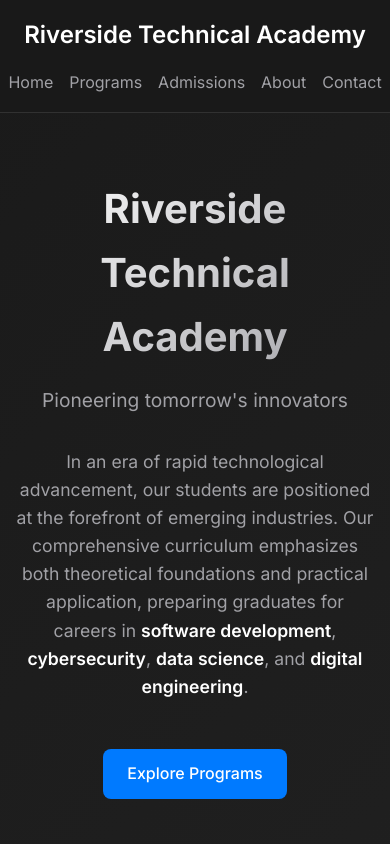
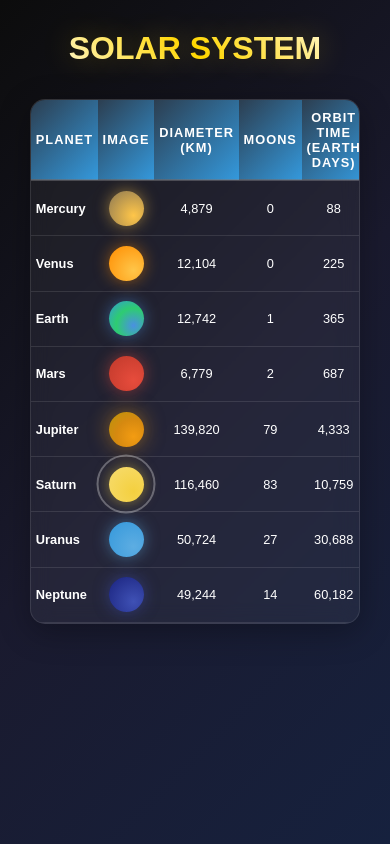
Before and after one commit to abhishek4me/School-homepage, a plain HTML site: page index.html in a window 390 px wide. Shown: the top 844 px of the page. Drawn offline with Linux system fonts and the light colour scheme.

Commit message:
Add solar system table project

```diff
--- a/index.html
+++ b/index.html
@@ -3,114 +3,83 @@
 <head>
     <meta charset="UTF-8">
     <meta name="viewport" content="width=device-width, initial-scale=1.0">
-    <title>Riverside Technical Academy - Pioneering Tomorrow's Innovators</title>
+    <title>Solar System - Modern Style</title>
     <link rel="stylesheet" href="style.css">
-    <meta name="description" content="Leading technical education institution specializing in software development, cybersecurity, data science, and digital engineering.">
 </head>
 <body>
-    <!-- Header Section -->
-    <header>
-        <div class="container">
-            <div class="header-content">
-                <a href="#" class="logo">Riverside Technical Academy</a>
-                <nav>
-                    <ul>
-                        <li><a href="#home">Home</a></li>
-                        <li><a href="#programs">Programs</a></li>
-                        <li><a href="#admissions">Admissions</a></li>
-                        <li><a href="#about">About</a></li>
-                        <li><a href="#contact">Contact</a></li>
-                    </ul>
-                </nav>
-            </div>
+    <div class="container">
+        <h1>SOLAR SYSTEM</h1>
+        <div class="table-wrapper">
+            <table class="solar-table">
+                <thead>
+                    <tr>
+                        <th>Planet</th>
+                        <th>Image</th>
+                        <th>Diameter (km)</th>
+                        <th>Moons</th>
+                        <th>Orbit Time (Earth days)</th>
+                    </tr>
+                </thead>
+                <tbody>
+                    <tr>
+                        <td class="planet-name">Mercury</td>
+                        <td><div class="planet mercury"></div></td>
+                        <td>4,879</td>
+                        <td>0</td>
+                        <td>88</td>
+                    </tr>
+                    <tr>
+                        <td class="planet-name">Venus</td>
+                        <td><div class="planet venus"></div></td>
+                        <td>12,104</td>
+                        <td>0</td>
+                        <td>225</td>
+                    </tr>
+                    <tr>
+                        <td class="planet-name">Earth</td>
+                        <td><div class="planet earth"></div></td>
+                        <td>12,742</td>
+                        <td>1</td>
+                        <td>365</td>
+                    </tr>
+                    <tr>
+                        <td class="planet-name">Mars</td>
+                        <td><div class="planet mars"></div></td>
+                        <td>6,779</td>
+                        <td>2</td>
+                        <td>687</td>
+                    </tr>
+                    <tr>
+                        <td class="planet-name">Jupiter</td>
+                        <td><div class="planet jupiter"></div></td>
+                        <td>139,820</td>
+                        <td>79</td>
+                        <td>4,333</td>
+                    </tr>
+                    <tr>
+                        <td class="planet-name">Saturn</td>
+                        <td><div class="planet saturn"></div></td>
+                        <td>116,460</td>
+                        <td>83</td>
+                        <td>10,759</td>
+                    </tr>
+                    <tr>
+                        <td class="planet-name">Uranus</td>
+                        <td><div class="planet uranus"></div></td>
+                        <td>50,724</td>
+                        <td>27</td>
+                        <td>30,688</td>
+                    </tr>
+                    <tr>
+                        <td class="planet-name">Neptune</td>
+                        <td><div class="planet neptune"></div></td>
+                        <td>49,244</td>
+                        <td>14</td>
+                        <td>60,182</td>
+                    </tr>
+                </tbody>
+            </table>
         </div>
-    </header>
-
-    <!-- Main Content -->
-    <main>
-        <!-- Hero Section -->
-        <section class="hero" id="home">
-            <div class="container">
-                <h1>Riverside Technical Academy</h1>
-                <h2>Pioneering tomorrow's innovators</h2>
-                <p>In an era of rapid technological advancement, our students are positioned at the forefront of emerging industries. Our comprehensive curriculum emphasizes both theoretical foundations and practical application, preparing graduates for careers in <strong>software development</strong>, <strong>cybersecurity</strong>, <strong>data science</strong>, and <strong>digital engineering</strong>.</p>
-                <a href="#programs" class="cta-button">Explore Programs</a>
-            </div>
-        </section>
-
-        <!-- Excellence Section -->
-        <section class="content-section" id="about">
-            <div class="container">
-                <h3>Excellence through innovation</h3>
-                <p>At Riverside Technical Academy, we believe in fostering critical thinking and problem-solving abilities that extend beyond the classroom. Our students don't just learn to code—they learn to innovate, collaborate, and lead in tomorrow's digital landscape.</p>
-            </div>
-        </section>
-
-        <!-- Programs Section -->
-        <section class="content-section" id="programs">
-            <div class="container">
-                <h3>Core focus areas</h3>
-                <ul class="focus-areas">
-                    <li>Software engineering fundamentals</li>
-                    <li>Network security protocols</li>
-                    <li>Database management systems</li>
-                    <li>Machine learning applications</li>
-                    <li>Mobile application development</li>
-                    <li>Cloud computing architectures</li>
-                </ul>
-            </div>
-        </section>
-
-        <!-- Course Cards Section -->
-        <section class="content-section">
-            <div class="container">
-                <h3>Featured Programs</h3>
-                <div class="course-grid">
-                    <div class="course-card">
-                        <h4>Software Engineering</h4>
-                        <p>Master full-stack development, algorithms, and software architecture principles.</p>
-                    </div>
-                    <div class="course-card">
-                        <h4>Cybersecurity</h4>
-                        <p>Learn ethical hacking, network security, and digital forensics techniques.</p>
-                    </div>
-                    <div class="course-card">
-                        <h4>Data Science</h4>
-                        <p>Analyze big data using Python, R, and machine learning frameworks.</p>
-                    </div>
-                    <div class="course-card">
-                        <h4>Cloud Computing</h4>
-                        <p>Deploy scalable applications on AWS, Azure, and Google Cloud platforms.</p>
-                    </div>
-                </div>
-            </div>
-        </section>
-
-        <!-- Admissions Section -->
-        <section class="content-section" id="admissions">
-            <div class="container">
-                <h3>Your pathway to success</h3>
-                <p>We understand that choosing the right educational path is crucial for your future. That's why we've designed our programs to be both rigorous and accessible, with dedicated support systems to ensure every student reaches their potential.</p>
-
-                <h4>Next steps for interested students:</h4>
-                <ul class="focus-areas">
-                    <li>Schedule a campus tour for detailed program information</li>
-                    <li>Complete our online assessment to determine program fit</li>
-                    <li>Connect with current students and faculty</li>
-                </ul>
-
-                <a href="#contact" class="cta-button">Start Your Application</a>
-            </div>
-        </section>
-    </main>
-
-    <!-- Footer -->
-    <footer id="contact">
-        <div class="container">
-            <div class="footer-content">
-                <p>&copy; 2025 Riverside Technical Academy. All rights reserved.</p>
-                <p>Contact us: admissions@riversidetechacademy.edu | (555) 123-4567</p>
-            </div>
-        </footer>
-    </body>
+    </div>
+</body>
 </html>
--- a/style.css
+++ b/style.css
@@ -1,19 +1,3 @@
-/* Riverside Technical Academy - Modern MacBook Pro Styling */
-
-@import url('https://fonts.googleapis.com/css2?family=Inter:wght@300;400;500;600;700&family=JetBrains+Mono:wght@400;500&display=swap');
-
-:root {
-  --primary-dark: #1a1a1a;
-  --secondary-dark: #2d2d2d;
-  --accent-silver: #8e8e93;
-  --text-primary: #ffffff;
-  --text-secondary: #a1a1a6;
-  --accent-blue: #007aff;
-  --background-gradient: linear-gradient(135deg, #1a1a1a 0%, #2d2d2d 100%);
-  --card-background: rgba(45, 45, 45, 0.8);
-  --border-color: rgba(255, 255, 255, 0.1);
-}
-
 * {
   margin: 0;
   padding: 0;
@@ -21,280 +5,179 @@
 }
 
 body {
-  font-family: 'Inter', -apple-system, BlinkMacSystemFont, sans-serif;
-  background: var(--background-gradient);
-  color: var(--text-primary);
-  line-height: 1.6;
+  font-family: 'Arial', sans-serif;
+  background: linear-gradient(135deg, #0c0c0c 0%, #1a1a2e 50%, #16213e 100%);
+  color: white;
   min-height: 100vh;
+  padding: 20px;
 }
 
 .container {
   max-width: 1200px;
   margin: 0 auto;
-  padding: 0 2rem;
 }
 
-/* Header Section */
-header {
-  background: rgba(26, 26, 26, 0.95);
-  backdrop-filter: blur(20px);
-  border-bottom: 1px solid var(--border-color);
-  padding: 1rem 0;
-  position: sticky;
-  top: 0;
-  z-index: 1000;
-}
-
-.header-content {
-  display: flex;
-  justify-content: space-between;
-  align-items: center;
-}
-
-.logo {
-  font-family: 'Inter', sans-serif;
-  font-size: 1.5rem;
-  font-weight: 600;
-  color: var(--text-primary);
-  text-decoration: none;
-}
-
-nav ul {
-  display: flex;
-  list-style: none;
-  gap: 2rem;
-}
-
-nav a {
-  color: var(--text-secondary);
-  text-decoration: none;
-  font-weight: 400;
-  transition: color 0.3s ease;
-}
-
-nav a:hover {
-  color: var(--text-primary);
-}
-
-/* Main Content */
-.hero {
-  padding: 4rem 0;
+h1 {
   text-align: center;
-}
-
-.hero h1 {
-  font-size: 3.5rem;
-  font-weight: 700;
-  margin-bottom: 1rem;
-  background: linear-gradient(135deg, #ffffff 0%, #a1a1a6 100%);
+  font-size: 3rem;
+  margin-bottom: 2rem;
+  background: linear-gradient(45deg, #fff, #ffd700, #fff);
   -webkit-background-clip: text;
   -webkit-text-fill-color: transparent;
   background-clip: text;
+  text-shadow: 0 0 30px rgba(255, 215, 0, 0.3);
 }
 
-.hero h2 {
-  font-size: 1.5rem;
-  font-weight: 400;
-  color: var(--text-secondary);
-  margin-bottom: 2rem;
+.table-wrapper {
+  background: rgba(255, 255, 255, 0.05);
+  backdrop-filter: blur(10px);
+  border-radius: 15px;
+  overflow: hidden;
+  box-shadow: 0 8px 32px rgba(0, 0, 0, 0.3);
+  border: 1px solid rgba(255, 255, 255, 0.1);
 }
 
-.hero p {
-  font-size: 1.1rem;
-  color: var(--text-secondary);
-  margin-bottom: 2rem;
-  max-width: 800px;
-  margin-left: auto;
-  margin-right: auto;
+.solar-table {
+  width: 100%;
+  border-collapse: collapse;
 }
 
-/* Section Styling */
-.content-section {
-  padding: 3rem 0;
-  margin: 2rem 0;
+.solar-table th {
+  background: linear-gradient(135deg, #2c3e50, #3498db);
+  padding: 1.2rem;
+  text-align: center;
+  font-weight: bold;
+  font-size: 1.1rem;
+  text-transform: uppercase;
+  letter-spacing: 1px;
+  border-bottom: 2px solid rgba(255, 255, 255, 0.2);
 }
 
-.content-section h3 {
-  font-size: 2rem;
-  font-weight: 600;
-  margin-bottom: 1.5rem;
-  color: var(--text-primary);
-}
-
-.content-section h4 {
-  font-size: 1.3rem;
-  font-weight: 600;
-  margin-bottom: 1rem;
-  color: var(--text-primary);
-}
-
-.content-section p {
-  font-size: 1.1rem;
-  color: var(--text-secondary);
-  margin-bottom: 1.5rem;
-  max-width: 800px;
-}
-
-/* Course Cards */
-.course-grid {
-  display: grid;
-  grid-template-columns: repeat(auto-fit, minmax(300px, 1fr));
-  gap: 1.5rem;
-  margin: 2rem 0;
-}
-
-.course-card {
-  background: var(--card-background);
-  border: 1px solid var(--border-color);
-  border-radius: 12px;
-  padding: 1.5rem;
-  transition: transform 0.3s ease, box-shadow 0.3s ease;
-}
-
-.course-card:hover {
-  transform: translateY(-5px);
-  box-shadow: 0 10px 30px rgba(0, 0, 0, 0.3);
-}
-
-.course-card h4 {
-  font-size: 1.3rem;
-  font-weight: 600;
-  margin-bottom: 0.5rem;
-  color: var(--text-primary);
-}
-
-.course-card p {
-  color: var(--text-secondary);
-  font-size: 1rem;
-}
-
-/* Lists */
-.focus-areas {
-  display: grid;
-  grid-template-columns: repeat(auto-fit, minmax(250px, 1fr));
-  gap: 1rem;
-  margin: 2rem 0;
-  list-style: none;
-  padding: 0;
-}
-
-.focus-areas li {
-  background: var(--card-background);
-  border: 1px solid var(--border-color);
-  border-radius: 8px;
+.solar-table td {
   padding: 1rem;
-  font-weight: 500;
+  text-align: center;
+  border-bottom: 1px solid rgba(255, 255, 255, 0.1);
   transition: background-color 0.3s ease;
 }
 
-.focus-areas li:hover {
-  background: rgba(45, 45, 45, 1);
+.solar-table tbody tr:hover {
+  background: rgba(255, 255, 255, 0.08);
+  transform: scale(1.02);
+  transition: all 0.3s ease;
 }
 
-/* CTA Button */
-.cta-button {
-  display: inline-block;
-  background: var(--accent-blue);
-  color: var(--text-primary);
-  padding: 0.75rem 1.5rem;
-  border-radius: 8px;
-  text-decoration: none;
-  font-weight: 500;
-  transition: background-color 0.3s ease;
-  margin-top: 1rem;
+.planet-name {
+  font-weight: bold;
+  font-size: 1.1rem;
+  text-align: left !important;
 }
 
-.cta-button:hover {
-  background: #0056cc;
+.planet {
+  width: 50px;
+  height: 50px;
+  border-radius: 50%;
+  margin: 0 auto;
+  position: relative;
+  animation: rotate 10s linear infinite;
+  box-shadow: 0 0 20px rgba(255, 255, 255, 0.2);
 }
 
-/* Footer */
-footer {
-  background: var(--primary-dark);
-  border-top: 1px solid var(--border-color);
-  padding: 2rem 0;
-  text-align: center;
-  margin-top: 4rem;
+@keyframes rotate {
+  from { transform: rotate(0deg); }
+  to { transform: rotate(360deg); }
 }
 
-.footer-content {
-  color: var(--text-secondary);
-  font-size: 0.9rem;
+/* Planet-specific styles */
+.mercury {
+  background: radial-gradient(circle at 30% 30%, #ffc649, #8c7853);
+  box-shadow: 0 0 15px rgba(255, 198, 73, 0.5);
 }
 
-.footer-content p {
-  margin-bottom: 0.5rem;
+.venus {
+  background: radial-gradient(circle at 30% 30%, #ffc649, #ff8c00);
+  box-shadow: 0 0 15px rgba(255, 140, 0, 0.5);
 }
 
-/* Typography Enhancements */
-strong {
-  font-weight: 600;
-  color: var(--text-primary);
+.earth {
+  background: radial-gradient(circle at 30% 30%, #4a90e2, #2ecc71, #3498db);
+  box-shadow: 0 0 15px rgba(74, 144, 226, 0.5);
 }
 
-code {
-  font-family: 'JetBrains Mono', monospace;
-  background: rgba(255, 255, 255, 0.1);
-  padding: 0.2rem 0.4rem;
-  border-radius: 4px;
-  font-size: 0.9rem;
+.mars {
+  background: radial-gradient(circle at 30% 30%, #e74c3c, #c0392b);
+  box-shadow: 0 0 15px rgba(231, 76, 60, 0.5);
 }
 
-/* Responsive Design */
+.jupiter {
+  background: radial-gradient(circle at 30% 30%, #f39c12, #d68910, #b7950b);
+  box-shadow: 0 0 20px rgba(243, 156, 18, 0.5);
+}
+
+.saturn {
+  background: radial-gradient(circle at 30% 30%, #f4d03f, #f7dc6f);
+  box-shadow: 0 0 15px rgba(244, 208, 63, 0.5);
+  position: relative;
+}
+
+.saturn::after {
+  content: '';
+  position: absolute;
+  top: 50%;
+  left: 50%;
+  transform: translate(-50%, -50%);
+  width: 70px;
+  height: 70px;
+  border: 2px solid rgba(255, 255, 255, 0.3);
+  border-radius: 50%;
+  pointer-events: none;
+}
+
+.uranus {
+  background: radial-gradient(circle at 30% 30%, #5dade2, #3498db);
+  box-shadow: 0 0 15px rgba(93, 173, 226, 0.5);
+}
+
+.neptune {
+  background: radial-gradient(circle at 30% 30%, #3f51b5, #1a237e);
+  box-shadow: 0 0 15px rgba(63, 81, 181, 0.5);
+}
+
+/* Responsive design */
 @media (max-width: 768px) {
-  .hero h1 {
-    font-size: 2.5rem;
+  h1 {
+      font-size: 2rem;
   }
 
-  .hero h2 {
-    font-size: 1.2rem;
+  .solar-table th,
+  .solar-table td {
+      padding: 0.8rem 0.5rem;
+      font-size: 0.9rem;
   }
 
-  .container {
-    padding: 0 1rem;
+  .planet {
+      width: 40px;
+      height: 40px;
   }
 
-  nav ul {
-    gap: 1rem;
-  }
-
-  .header-content {
-    flex-direction: column;
-    gap: 1rem;
-  }
-
-  .focus-areas {
-    grid-template-columns: 1fr;
-  }
-
-  .course-grid {
-    grid-template-columns: 1fr;
+  .saturn::after {
+      width: 55px;
+      height: 55px;
   }
 }
 
-/* Accessibility */
-@media (prefers-reduced-motion: reduce) {
-  * {
-    animation-duration: 0.01ms !important;
-    animation-iteration-count: 1 !important;
-    transition-duration: 0.01ms !important;
+@media (max-width: 480px) {
+  .container {
+      padding: 10px;
+  }
+
+  .solar-table th,
+  .solar-table td {
+      padding: 0.6rem 0.3rem;
+      font-size: 0.8rem;
+  }
+
+  .planet {
+      width: 35px;
+      height: 35px;
   }
 }
-
-/* Focus states for keyboard navigation */
-a:focus,
-button:focus {
-  outline: 2px solid var(--accent-blue);
-  outline-offset: 2px;
-}
-
-/* Smooth scrolling */
-html {
-  scroll-behavior: smooth;
-}
-
-/* Selection styling */
-::selection {
-  background: var(--accent-blue);
-  color: var(--text-primary);
-}
```
Also changed, not shown: 1 other file.
